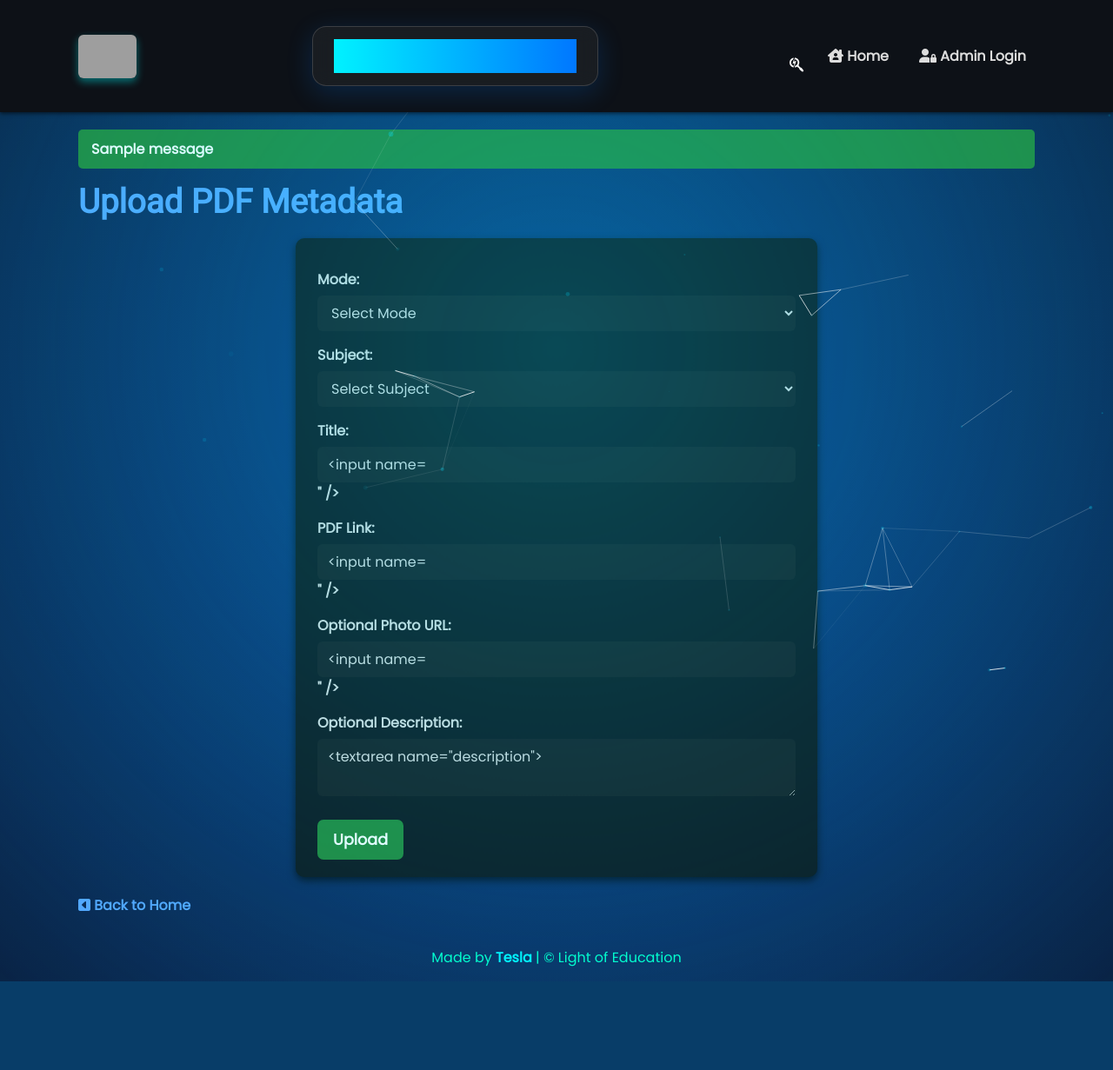
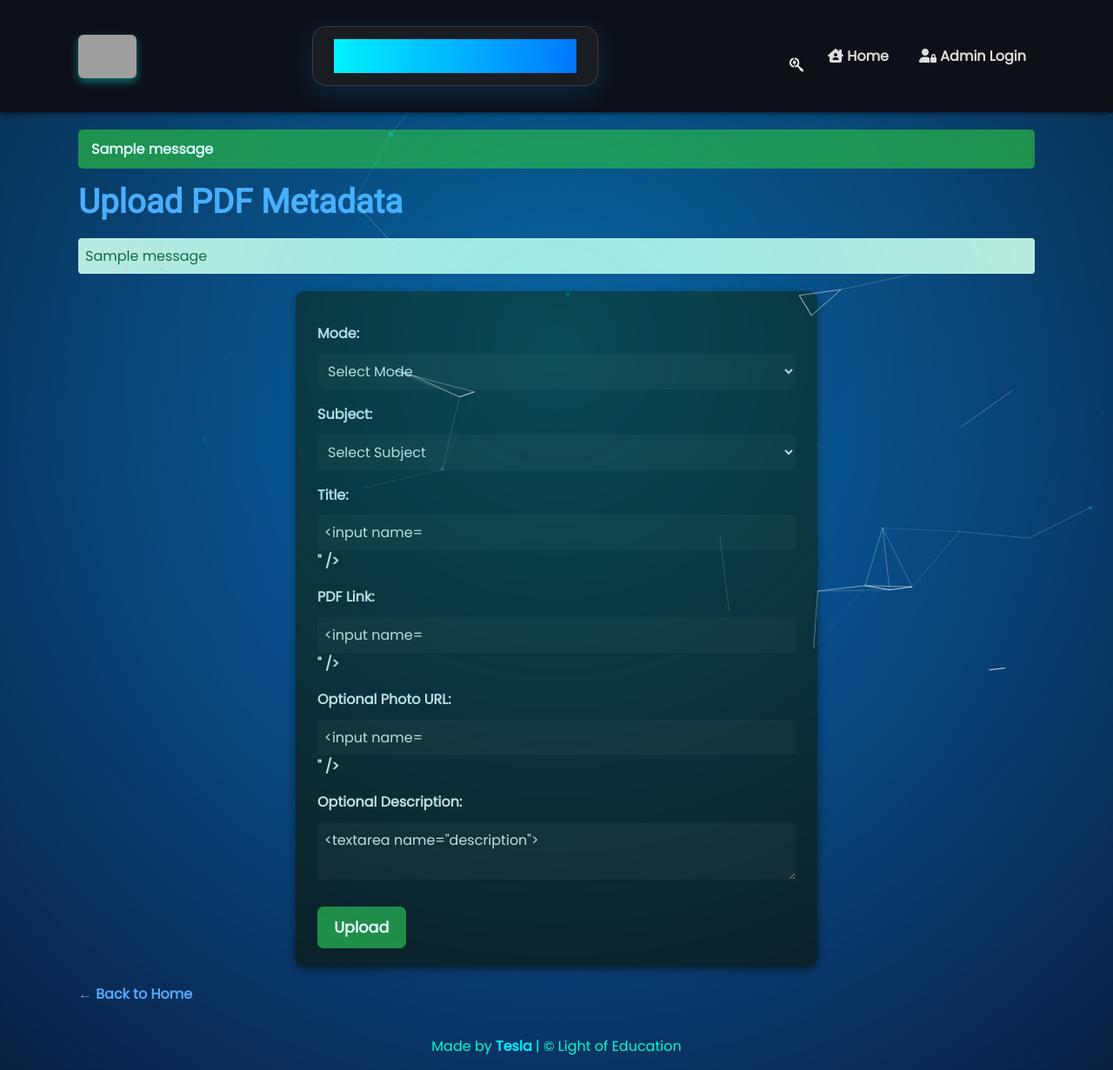
Before and after one commit to Hussain90L/LightofEducation24, a Python web app: template templates/upload.html in a window 1280 px wide. Shown: the whole page at 87% size. Before the commit the page ends 1129 px from the top, so only its background shows below. Run offline with Jinja, Linux system fonts and the light colour scheme; the template is opened without the code that fills it: most values are stand-ins (such as "Sample title", 1, 10 or a date in 2020); one stand-in notice (Sample message) is shown; form fields are guessed from the names that the template uses; grey boxes are pictures that could not be loaded.

Commit message:
Update upload.html

```diff
--- a/templates/upload.html
+++ b/templates/upload.html
@@ -1,7 +1,19 @@
 {% extends "base.html" %}
 {% block title %}Upload PDF Metadata{% endblock %}
+
 {% block content %}
   <h1>Upload PDF Metadata</h1>
+
+  {% with messages = get_flashed_messages(with_categories=true) %}
+    {% if messages %}
+      <ul class="flashes">
+        {% for category, msg in messages %}
+          <li class="flash-{{ category }}">{{ msg }}</li>
+        {% endfor %}
+      </ul>
+    {% endif %}
+  {% endwith %}
+
   <form action="{{ url_for('upload') }}" method="POST" class="upload-form">
     <label for="mode">Mode:</label>
     <select name="mode" id="mode" required>
@@ -33,5 +45,56 @@
 
     <button type="submit" class="btn btn-primary">Upload</button>
   </form>
-  <p><a href="{{ url_for('home') }}"><i class="fa-solid fa-square-caret-left"></i> Back to Home</a></p>
+
+  <p><a href="{{ url_for('home') }}">← Back to Home</a></p>
+
+  <style>
+    .upload-form label { display: block; margin-top: 1rem; font-weight: bold; }
+    .upload-form input, .upload-form select, .upload-form textarea { width: 100%; padding: 0.5rem; margin-top: 0.3rem; }
+    .btn { margin-top: 1.5rem; padding: 0.7rem 1.2rem; }
+    .flashes { list-style: none; padding: 0; }
+    .flashes li { margin: 0.5rem 0; padding: 0.5rem; border-radius: 4px; }
+    .flash-danger { background-color: #f8d7da; color: #721c24; }
+    .flash-success { background-color: #d4edda; color: #155724; }
+  </style>
+
+  <script>
+    // You need to pass your SUBJECTS and ADMISSION lists from your Flask context as JSON
+    const academicSubjects = {{ SUBJECTS | tojson }};
+    const admissionSubjects = {{ ADMISSION | tojson }};
+
+    const modeSelect = document.getElementById('mode');
+    const subjectSelect = document.getElementById('subject');
+
+    function populateSubjects(subjects) {
+      // Clear existing options
+      subjectSelect.innerHTML = '<option value="" disabled selected>Select Subject</option>';
+      subjects.forEach(subj => {
+        const opt = document.createElement('option');
+        opt.value = subj;
+        opt.textContent = subj.charAt(0).toUpperCase() + subj.slice(1).toLowerCase();
+        subjectSelect.appendChild(opt);
+      });
+    }
+
+    modeSelect.addEventListener('change', function() {
+      if (this.value === 'academic') {
+        populateSubjects(academicSubjects);
+      } else if (this.value === 'admission') {
+        populateSubjects(admissionSubjects);
+      } else {
+        subjectSelect.innerHTML = '<option value="" disabled selected>Select Subject</option>';
+      }
+    });
+
+    // On page load, if mode is already selected (e.g. validation error), populate subjects accordingly
+    window.addEventListener('DOMContentLoaded', () => {
+      if (modeSelect.value === 'academic') {
+        populateSubjects(academicSubjects);
+      } else if (modeSelect.value === 'admission') {
+        populateSubjects(admissionSubjects);
+      }
+    });
+  </script>
+
 {% endblock %}
```
